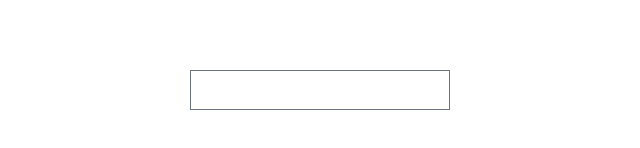
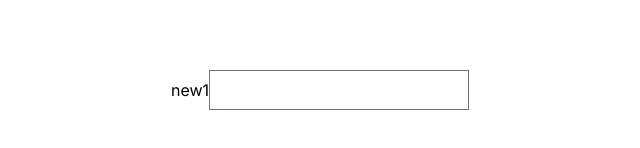
Before and after one commit to HuynhNgThach/next-dashboard, a Next.js app: page / in a window 1280 px wide. Shown: the part 310-458 px from the top of the page, without its empty margins (320-960 px from the left). Built offline with nearby package versions, Linux system fonts and the light colour scheme; a web font is replaced by a local one.

Commit message:
trigger deploy

```diff
--- a/app/page.tsx
+++ b/app/page.tsx
@@ -6,7 +6,8 @@ import Link from "next/link";
 export default function Page() {
   return (
     <main className="flex min-h-screen justify-center items-center w-full">
-      <input type="number" inputMode="numeric" className="h-10" />
+      <p>new1</p>
+      <input type="text" inputMode="numeric" className="h-10" />
     </main>
   );
 }
```
